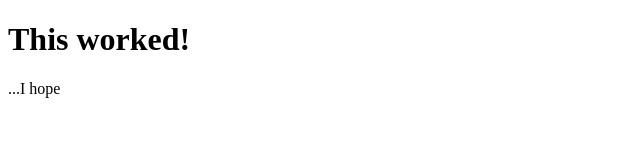
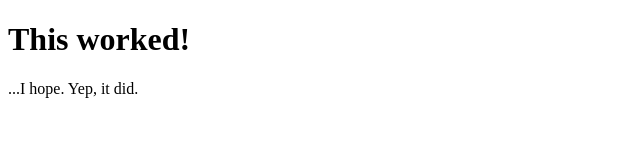
Before and after one commit to eshinn/githook-test, a website: page src/index.pug in a window 1280 px wide. Shown: the full height of the page, 0-640 px from the left. Drawn offline with nearby package versions, Linux system fonts and the light colour scheme; files that its build step writes are made by us from their sources.

Commit message:
Updated txt

```diff
--- a/src/index.pug
+++ b/src/index.pug
@@ -4,4 +4,4 @@
 		title Hi
 	body
 		h1 This worked!
-		p ...I hope
+		p ...I hope. Yep, it did.
```
